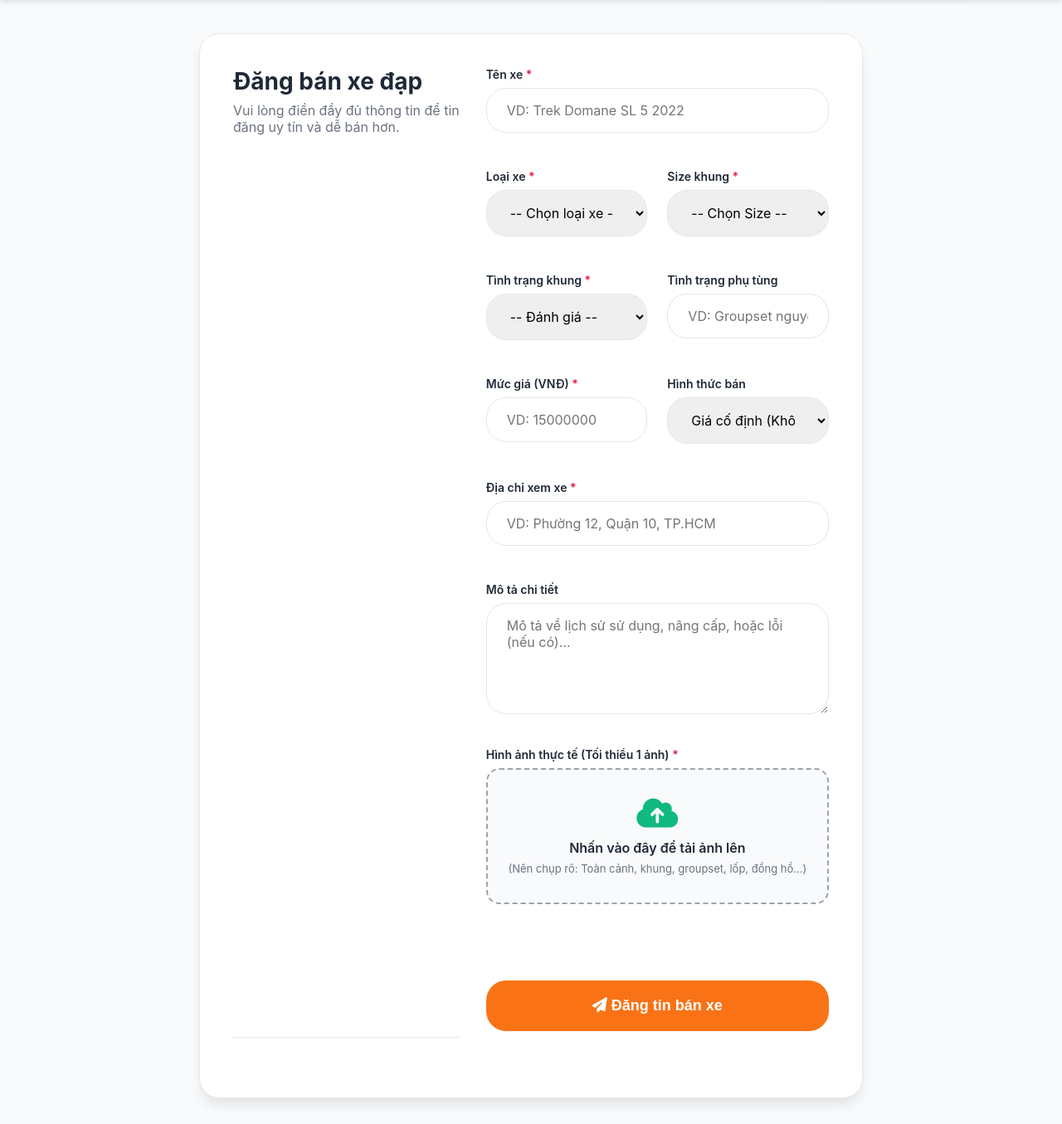
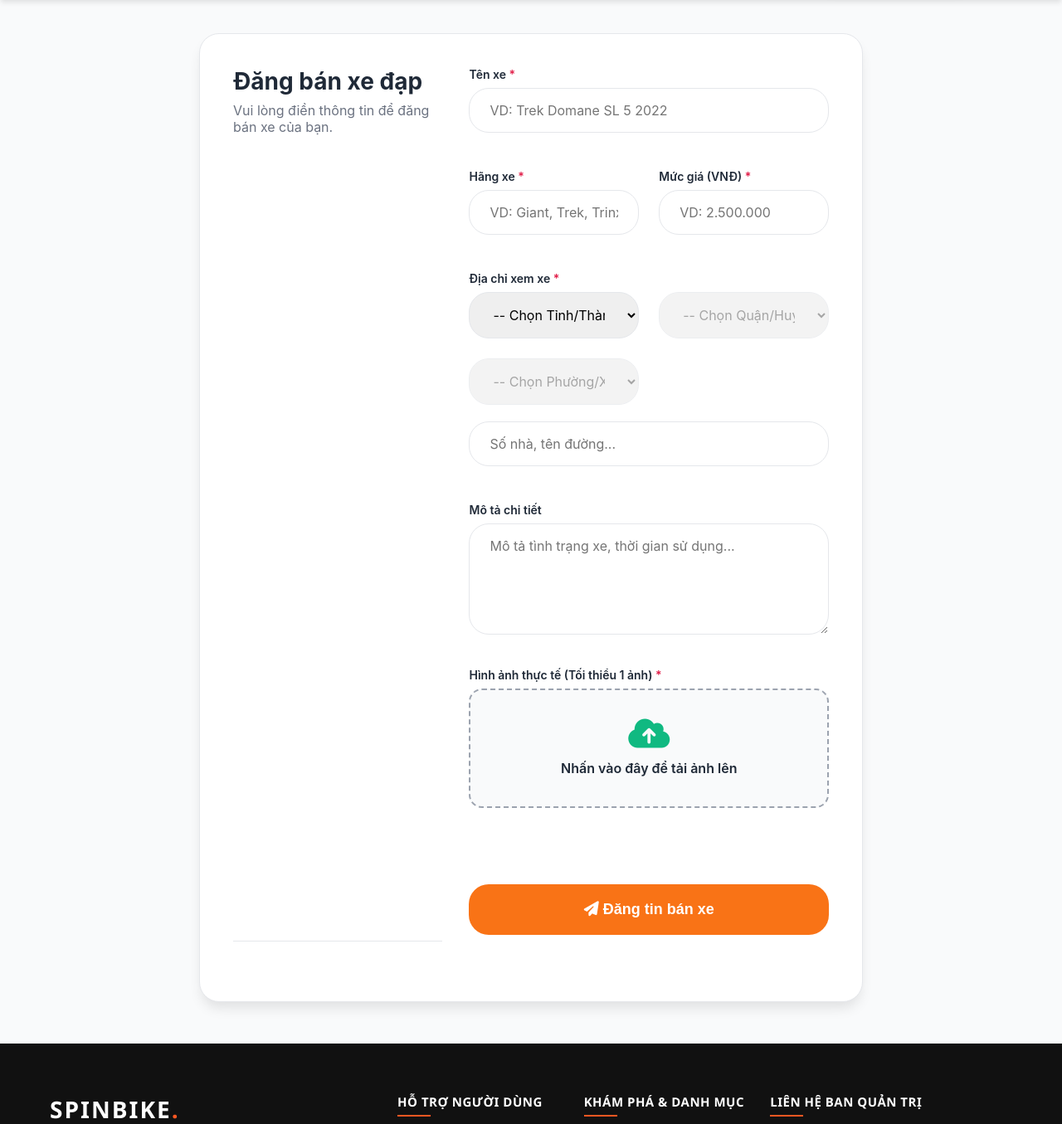
Before and after one commit to Laptrinhweb-UTH/laptrinhweb, a PHP site: page /pages/sell.php in a window 1280 px wide. Shown: the part 76-1431 px from the top of the page at 83% size. Run offline with PHP 8.4, Linux system fonts and the light colour scheme.

Commit message:
update code

```diff
--- a/config/includes/header.php
+++ b/config/includes/header.php
@@ -13,7 +13,7 @@ if (session_status() === PHP_SESSION_NONE) {
       rel="stylesheet"
       href="https://cdnjs.cloudflare.com/ajax/libs/font-awesome/6.5.1/css/all.min.css"
     />
-   <link rel="stylesheet" href="/spinbike/assets/style.css" />
+<link rel="stylesheet" href="/spinbike/assets/style.css">
   </head>
   <body>
     <header class="header">
--- a/pages/sell.php
+++ b/pages/sell.php
@@ -4,7 +4,7 @@
 
     <div style="margin-bottom: 32px; border-bottom: 1px solid var(--border); padding-bottom: 20px;">
         <h1 style="font-size: 28px; font-weight: 700; margin-bottom: 8px;">Đăng bán xe đạp</h1>
-        <p style="color: var(--text-secondary);">Vui lòng điền đầy đủ thông tin để tin đăng uy tín và dễ bán hơn.</p>
+        <p style="color: var(--text-secondary);">Vui lòng điền thông tin để đăng bán xe của bạn.</p>
     </div>
 
     <form id="sellBikeForm" class="sell-form" action="process_sell.php" method="POST" enctype="multipart/form-data">
@@ -16,70 +16,39 @@
 
         <div class="form-row">
             <div class="form-group">
-                <label class="form-label">Loại xe <span class="text-danger">*</span></label>
-                <select name="type" class="form-input" required>
-                    <option value="">-- Chọn loại xe --</option>
-                    <option value="Road">Road Bike (Xe cuộc)</option>
-                    <option value="MTB">MTB (Xe địa hình)</option>
-                    <option value="Gravel">Gravel Bike</option>
-                    <option value="Fixed">Fixed Gear</option>
-                    <option value="Touring">Touring</option>
-                    <option value="Other">Khác</option>
+                <label class="form-label">Hãng xe <span class="text-danger">*</span></label>
+                <input type="text" name="brand" placeholder="VD: Giant, Trek, Trinx, Xe tự ráp..." class="form-input" required />
+            </div>
+
+            <div class="form-group">
+                <label class="form-label">Mức giá (VNĐ) <span class="text-danger">*</span></label>
+                <input type="text" id="priceDisplay" placeholder="VD: 2.500.000" class="form-input" required />
+                <input type="hidden" name="price" id="priceReal" required />
+            </div>
+        </div>
+    <div class="form-group">
+            <label class="form-label">Địa chỉ xem xe <span class="text-danger">*</span></label>
+
+            <div class="form-row" style="margin-bottom: 12px;">
+                <select id="province" class="form-input" required>
+                    <option value="">-- Chọn Tỉnh/Thành --</option>
+                </select>
+                <select id="district" class="form-input" required disabled>
+                    <option value="">-- Chọn Quận/Huyện --</option>
+                </select>
+                <select id="ward" class="form-input" required disabled>
+                    <option value="">-- Chọn Phường/Xã --</option>
                 </select>
             </div>
-            <div class="form-group">
-                <label class="form-label">Size khung <span class="text-danger">*</span></label>
-                <select name="size" class="form-input" required>
-                    <option value="">-- Chọn Size --</option>
-                    <option value="XS">XS (Dưới 1m60)</option>
-                    <option value="S">S (1m60 - 1m70)</option>
-                    <option value="M">M (1m70 - 1m80)</option>
-                    <option value="L">L (1m80 - 1m90)</option>
-                    <option value="XL">XL (1m90 - 1m95)</option>
-                    <option value="XXL">XXL (Trên 1m95)</option>
-                </select>
-            </div>
-        </div>
 
-        <div class="form-row">
-            <div class="form-group">
-                <label class="form-label">Tình trạng khung <span class="text-danger">*</span></label>
-                <select name="condition" class="form-input" required>
-                    <option value="">-- Đánh giá --</option>
-                    <option value="99">Mới 99% (Như mới, không xước)</option>
-                    <option value="95">95% (Có xước dăm rất nhẹ)</option>
-                    <option value="90">90% (Xước thấy rõ, không móp méo)</option>
-                    <option value="80">80% (Cũ theo thời gian, tróc sơn)</option>
-                </select>
-            </div>
-            <div class="form-group">
-                <label class="form-label">Tình trạng phụ tùng</label>
-                <input type="text" name="parts_status" placeholder="VD: Groupset nguyên bản 105, sên mới..." class="form-input" />
-            </div>
-        </div>
+            <input type="text" id="street" placeholder="Số nhà, tên đường..." class="form-input" required />
 
-        <div class="form-row">
-            <div class="form-group">
-                <label class="form-label">Mức giá (VNĐ) <span class="text-danger">*</span></label>
-                <input type="number" name="price" placeholder="VD: 15000000" class="form-input" required />
-            </div>
-            <div class="form-group">
-                <label class="form-label">Hình thức bán</label>
-                <select name="negotiable" class="form-input">
-                    <option value="0">Giá cố định (Không bớt)</option>
-                    <option value="1">Có thương lượng</option>
-                </select>
-            </div>
-        </div>
-
-        <div class="form-group">
-            <label class="form-label">Địa chỉ xem xe <span class="text-danger">*</span></label>
-            <input type="text" name="location" placeholder="VD: Phường 12, Quận 10, TP.HCM" class="form-input" required />
+            <input type="hidden" name="location" id="fullLocation" />
         </div>
 
         <div class="form-group" style="margin-bottom: 16px;">
             <label class="form-label">Mô tả chi tiết</label>
-            <textarea name="description" rows="5" class="form-input" style="resize: vertical; font-family: inherit;" placeholder="Mô tả về lịch sử sử dụng, nâng cấp, hoặc lỗi (nếu có)..."></textarea>
+            <textarea name="description" rows="5" class="form-input" style="resize: vertical; font-family: inherit;" placeholder="Mô tả tình trạng xe, thời gian sử dụng..."></textarea>
         </div>
 
         <div class="form-group">
@@ -87,7 +56,6 @@
             <div class="upload-area" onclick="document.getElementById('bikeImages').click()">
                 <i class="fa-solid fa-cloud-arrow-up"></i>
                 <p style="font-weight: 600; margin-bottom: 4px;">Nhấn vào đây để tải ảnh lên</p>
-                <span class="upload-hint">(Nên chụp rõ: Toàn cảnh, khung, groupset, lốp, đồng hồ...)</span>
             </div>
             <input type="file" id="bikeImages" name="images[]" multiple accept="image/*" style="display: none;" required onchange="previewImages(event)">
             <div id="imagePreviewContainer" class="image-preview-container"></div>
@@ -99,4 +67,99 @@
     </form>
 </main>
 
+<script>
+const priceDisplay = document.getElementById('priceDisplay');
+const priceReal = document.getElementById('priceReal');
+
+// Khi nhập: chỉ giữ số
+priceDisplay.addEventListener('input', function () {
+    let rawValue = this.value.replace(/\D/g, '');
+    priceReal.value = rawValue;
+    this.value = rawValue; // không format
+});
+
+// Khi rời ô input mới format
+priceDisplay.addEventListener('blur', function () {
+    let rawValue = priceReal.value;
+    this.value = rawValue ? new Intl.NumberFormat('vi-VN').format(rawValue) : '';
+});
+// --- XỬ LÝ API ĐỊA CHỈ HÀNH CHÍNH VN ---
+    const provinceSel = document.getElementById('province');
+    const districtSel = document.getElementById('district');
+    const wardSel = document.getElementById('ward');
+    const streetInput = document.getElementById('street');
+    const fullLocationInput = document.getElementById('fullLocation');
+
+    // 1. Gọi API lấy danh sách Tỉnh/Thành phố
+    fetch('https://provinces.open-api.vn/api/?depth=1')
+        .then(response => response.json())
+        .then(data => {
+            data.forEach(province => {
+                provinceSel.innerHTML += `<option value="${province.code}">${province.name}</option>`;
+            });
+        });
+
+    // 2. Khi chọn Tỉnh/Thành -> Gọi API lấy Quận/Huyện
+    provinceSel.addEventListener('change', function() {
+        districtSel.innerHTML = '<option value="">-- Chọn Quận/Huyện --</option>';
+        wardSel.innerHTML = '<option value="">-- Chọn Phường/Xã --</option>';
+        wardSel.disabled = true;
+
+        if (this.value) {
+            fetch(`https://provinces.open-api.vn/api/p/${this.value}?depth=2`)
+                .then(response => response.json())
+                .then(data => {
+                    data.districts.forEach(district => {
+                        districtSel.innerHTML += `<option value="${district.code}">${district.name}</option>`;
+                    });
+                    districtSel.disabled = false;
+                });
+        } else {
+            districtSel.disabled = true;
+        }
+        updateFullLocation(); // Cập nhật lại chuỗi địa chỉ
+    });
+
+    // 3. Khi chọn Quận/Huyện -> Gọi API lấy Phường/Xã
+    districtSel.addEventListener('change', function() {
+        wardSel.innerHTML = '<option value="">-- Chọn Phường/Xã --</option>';
+
+        if (this.value) {
+            fetch(`https://provinces.open-api.vn/api/d/${this.value}?depth=2`)
+                .then(response => response.json())
+                .then(data => {
+                    data.wards.forEach(ward => {
+                        wardSel.innerHTML += `<option value="${ward.code}">${ward.name}</option>`;
+                    });
+                    wardSel.disabled = false;
+                });
+        } else {
+            wardSel.disabled = true;
+        }
+        updateFullLocation();
+    });
+
+    // 4. Khi chọn Phường/Xã hoặc gõ tên đường -> Gộp vào ô hidden
+    wardSel.addEventListener('change', updateFullLocation);
+    streetInput.addEventListener('input', updateFullLocation);
+
+    // Hàm gộp địa chỉ
+    function updateFullLocation() {
+        let pName = provinceSel.options[provinceSel.selectedIndex]?.text || '';
+        let dName = districtSel.options[districtSel.selectedIndex]?.text || '';
+        let wName = wardSel.options[wardSel.selectedIndex]?.text || '';
+        let street = streetInput.value.trim();
+
+        // Chỉ ghép chữ khi người dùng đã chọn thực sự (bỏ qua dòng "-- Chọn...")
+        let addressParts = [];
+        if (street) addressParts.push(street);
+        if (wardSel.value) addressParts.push(wName);
+        if (districtSel.value) addressParts.push(dName);
+        if (provinceSel.value) addressParts.push(pName);
+
+        // Gán vào thẻ hidden để gửi form (Ví dụ: "Số 10 Lê Lợi, Phường Bến Nghé, Quận 1, Thành phố Hồ Chí Minh")
+        fullLocationInput.value = addressParts.join(', ');
+    }
+</script>
+
 <?php include '../config/includes/footer.php'; ?>
```
Also changed, not shown: README.md.
